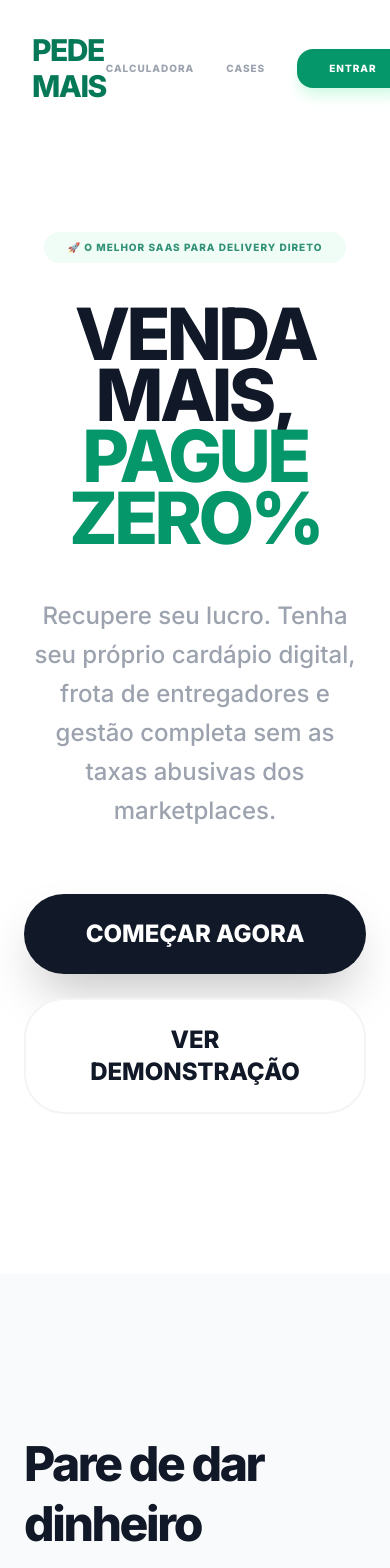
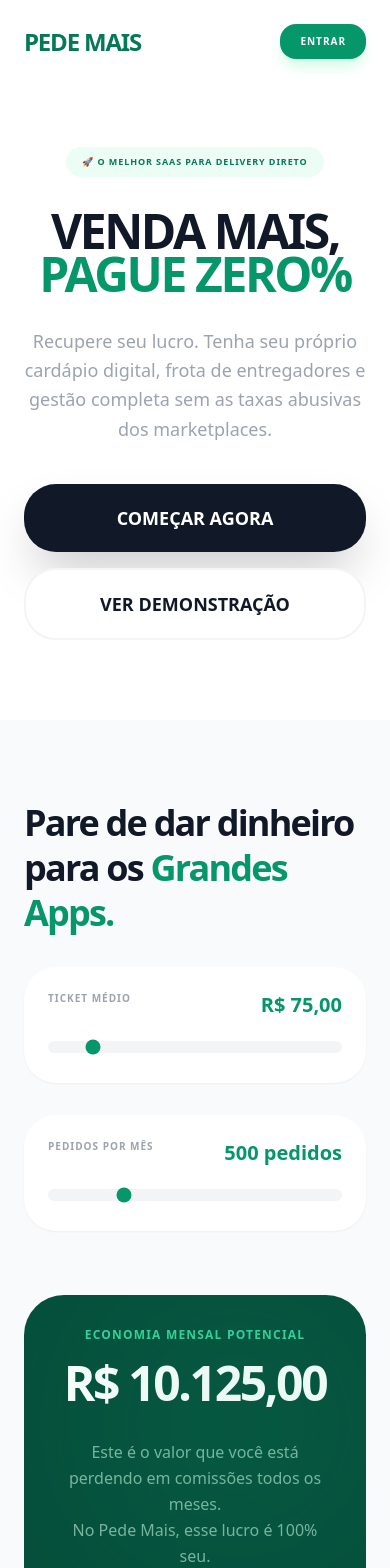
Before and after one commit to joaocarlostuc75/PedeMaisFinal, a React (Vite) app: page / in a window 390 px wide. Shown: the top 1568 px of the page. Built offline with nearby package versions, Linux system fonts and the light colour scheme.

Commit message:
feat: Improve responsive design and UI elements
This commit enhances the user interface by implementing responsive design adjustments across several pages, ensuring better scalability on different screen sizes. It also refines UI elements for a cleaner and more user-friendly experience.

```diff
--- a/pages/LandingPage.tsx
+++ b/pages/LandingPage.tsx
@@ -20,51 +20,51 @@
   ];
 
   return (
-    <div className="min-h-screen bg-white">
-      <nav className="p-8 max-w-7xl mx-auto flex justify-between items-center bg-white/80 backdrop-blur-md sticky top-0 z-50">
-        <h1 className="text-3xl font-black text-emerald-700 tracking-tighter">PEDE MAIS</h1>
-        <div className="flex items-center gap-8 font-black uppercase text-[10px] tracking-widest">
-          <a href="#calculadora" className="text-gray-400 hover:text-emerald-600 transition-colors">Calculadora</a>
-          <a href="#cases" className="text-gray-400 hover:text-emerald-600 transition-colors">Cases</a>
-          <Link to="/login" className="bg-emerald-600 text-white px-8 py-3 rounded-2xl shadow-lg shadow-emerald-100 hover:scale-105 transition-all">ENTRAR</Link>
+    <div className="min-h-screen bg-white font-sans overflow-x-hidden">
+      <nav className="p-6 md:p-8 max-w-7xl mx-auto flex justify-between items-center bg-white/80 backdrop-blur-md sticky top-0 z-50">
+        <h1 className="text-2xl md:text-3xl font-black text-emerald-700 tracking-tighter">PEDE MAIS</h1>
+        <div className="flex items-center gap-4 md:gap-8 font-black uppercase text-[10px] tracking-widest">
+          <a href="#calculadora" className="hidden md:block text-gray-400 hover:text-emerald-600 transition-colors">Calculadora</a>
+          <a href="#cases" className="hidden md:block text-gray-400 hover:text-emerald-600 transition-colors">Cases</a>
+          <Link to="/login" className="bg-emerald-600 text-white px-5 py-2.5 md:px-8 md:py-3 rounded-2xl shadow-lg shadow-emerald-100 hover:scale-105 transition-all">ENTRAR</Link>
         </div>
       </nav>
 
-      <section className="pt-24 pb-40 px-6 text-center max-w-6xl mx-auto">
-        <div className="inline-block bg-emerald-50 text-emerald-700 px-6 py-2 rounded-full text-[10px] font-black uppercase tracking-widest mb-10 animate-pulse">
+      <section className="pt-16 pb-20 md:pt-24 md:pb-40 px-6 text-center max-w-6xl mx-auto">
+        <div className="inline-block bg-emerald-50 text-emerald-700 px-4 py-2 md:px-6 rounded-full text-[9px] md:text-[10px] font-black uppercase tracking-widest mb-8 md:mb-10 animate-pulse">
           🚀 O MELHOR SAAS PARA DELIVERY DIRETO
         </div>
-        <h1 className="text-7xl md:text-9xl font-black text-gray-900 leading-[0.85] tracking-tighter mb-12">
+        <h1 className="text-5xl sm:text-7xl md:text-9xl font-black text-gray-900 leading-[0.9] tracking-tighter mb-8 md:mb-12">
           VENDA MAIS,<br/><span className="text-emerald-600">PAGUE ZERO%</span>
         </h1>
-        <p className="text-2xl text-gray-400 max-w-3xl mx-auto mb-16 font-medium leading-relaxed">
+        <p className="text-lg md:text-2xl text-gray-400 max-w-3xl mx-auto mb-10 md:mb-16 font-medium leading-relaxed">
           Recupere seu lucro. Tenha seu próprio cardápio digital, frota de entregadores e gestão completa sem as taxas abusivas dos marketplaces.
         </p>
-        <div className="flex flex-col md:flex-row justify-center gap-6">
+        <div className="flex flex-col md:flex-row justify-center gap-4 md:gap-6">
           <button
             onClick={() => navigate('/onboarding')}
-            className="bg-gray-900 text-white px-12 py-6 rounded-[2.5rem] font-black text-2xl shadow-2xl hover:bg-emerald-600 transition-all hover:scale-105"
+            className="bg-gray-900 text-white px-8 py-5 md:px-12 md:py-6 rounded-[2rem] md:rounded-[2.5rem] font-black text-lg md:text-2xl shadow-2xl hover:bg-emerald-600 transition-all hover:scale-105"
           >
             COMEÇAR AGORA
           </button>
           <button
             onClick={() => navigate('/onboarding')}
-            className="bg-white border-2 border-gray-100 text-gray-900 px-12 py-6 rounded-[2.5rem] font-black text-2xl hover:border-emerald-500 transition-all"
+            className="bg-white border-2 border-gray-100 text-gray-900 px-8 py-5 md:px-12 md:py-6 rounded-[2rem] md:rounded-[2.5rem] font-black text-lg md:text-2xl hover:border-emerald-500 transition-all"
           >
             VER DEMONSTRAÇÃO
           </button>
         </div>
       </section>
 
-      <section id="calculadora" className="bg-gray-50 py-40">
+      <section id="calculadora" className="bg-gray-50 py-20 md:py-40">
         <div className="max-w-7xl mx-auto px-6">
-          <div className="grid lg:grid-cols-2 gap-24 items-center">
-            <div className="space-y-12">
-              <h2 className="text-5xl md:text-6xl font-black text-gray-900 tracking-tighter leading-tight">
+          <div className="grid lg:grid-cols-2 gap-16 md:gap-24 items-center">
+            <div className="space-y-8 md:space-y-12">
+              <h2 className="text-4xl md:text-6xl font-black text-gray-900 tracking-tighter leading-tight">
                 Pare de dar dinheiro <br/> para os <span className="text-emerald-600">Grandes Apps.</span>
               </h2>
-              <div className="space-y-12">
-                <div className="bg-white p-10 rounded-[2.5rem] shadow-sm">
+              <div className="space-y-8 md:space-y-12">
+                <div className="bg-white p-6 md:p-10 rounded-[2rem] md:rounded-[2.5rem] shadow-sm">
                   <div className="flex justify-between mb-4">
                     <label className="text-[10px] font-black text-gray-400 uppercase tracking-widest">Ticket Médio</label>
                     <span className="font-black text-emerald-600 text-xl">{formatCurrency(ticket)}</span>
@@ -75,7 +75,7 @@
                     className="w-full h-3 bg-gray-100 rounded-lg appearance-none cursor-pointer accent-emerald-600"
                   />
                 </div>
-                <div className="bg-white p-10 rounded-[2.5rem] shadow-sm">
+                <div className="bg-white p-6 md:p-10 rounded-[2rem] md:rounded-[2.5rem] shadow-sm">
                   <div className="flex justify-between mb-4">
                     <label className="text-[10px] font-black text-gray-400 uppercase tracking-widest">Pedidos por Mês</label>
                     <span className="font-black text-emerald-600 text-xl">{pedidos} pedidos</span>
@@ -89,16 +89,16 @@
               </div>
             </div>
 
-            <div className="bg-emerald-900 text-white rounded-[3.5rem] p-16 shadow-3xl text-center relative overflow-hidden">
+            <div className="bg-emerald-900 text-white rounded-[2.5rem] md:rounded-[3.5rem] p-8 md:p-16 shadow-3xl text-center relative overflow-hidden">
                <div className="absolute top-0 right-0 w-64 h-64 bg-emerald-500 rounded-full blur-[120px] opacity-20" />
-               <p className="text-emerald-400 font-black uppercase tracking-widest text-xs mb-6">ECONOMIA MENSAL POTENCIAL</p>
-               <h3 className="text-7xl md:text-8xl font-black mb-10 tracking-tighter">{formatCurrency(roiExtra)}</h3>
-               <p className="text-emerald-100/60 font-medium text-lg leading-relaxed">
+               <p className="text-emerald-400 font-black uppercase tracking-widest text-xs mb-4 md:mb-6">ECONOMIA MENSAL POTENCIAL</p>
+               <h3 className="text-5xl md:text-8xl font-black mb-8 md:mb-10 tracking-tighter">{formatCurrency(roiExtra)}</h3>
+               <p className="text-emerald-100/60 font-medium text-base md:text-lg leading-relaxed">
                  Este é o valor que você está perdendo em comissões todos os meses. <br/> No Pede Mais, esse lucro é 100% seu.
                </p>
                <button
                 onClick={() => navigate('/onboarding')}
-                className="mt-12 w-full bg-emerald-500 hover:bg-emerald-400 text-white py-6 rounded-[2rem] font-black text-xl shadow-xl transition-all"
+                className="mt-8 md:mt-12 w-full bg-emerald-500 hover:bg-emerald-400 text-white py-4 md:py-6 rounded-[1.5rem] md:rounded-[2rem] font-black text-lg md:text-xl shadow-xl transition-all"
                >
                   QUERO ECONOMIZAR AGORA
                </button>
@@ -107,45 +107,45 @@
         </div>
       </section>
 
-      <section id="cases" className="py-40 overflow-hidden">
-        <div className="max-w-7xl mx-auto px-6 mb-20 text-center">
-          <h2 className="text-5xl font-black text-gray-900 tracking-tighter">Quem usa, <span className="text-emerald-600">vende mais.</span></h2>
+      <section id="cases" className="py-20 md:py-40 overflow-hidden">
+        <div className="max-w-7xl mx-auto px-6 mb-12 md:mb-20 text-center">
+          <h2 className="text-4xl md:text-5xl font-black text-gray-900 tracking-tighter">Quem usa, <span className="text-emerald-600">vende mais.</span></h2>
         </div>
-        <div className="flex gap-8 px-6 animate-scroll whitespace-nowrap">
+        <div className="flex gap-6 md:gap-8 px-6 animate-scroll whitespace-nowrap">
           {[...cases, ...cases].map((c, i) => (
-            <div key={i} className="inline-block bg-white border border-gray-100 p-10 rounded-[2.5rem] shadow-sm min-w-[350px]">
-              <div className="text-5xl mb-6">{c.logo}</div>
-              <h4 className="text-2xl font-black text-gray-900 mb-2">{c.nome}</h4>
-              <p className="text-gray-400 font-bold mb-6">{c.cidade}</p>
-              <div className="bg-emerald-50 text-emerald-700 p-6 rounded-2xl font-black">
-                Crescimento de <span className="text-3xl block">{c.crescimento}</span>
+            <div key={i} className="inline-block bg-white border border-gray-100 p-8 md:p-10 rounded-[2rem] md:rounded-[2.5rem] shadow-sm min-w-[300px] md:min-w-[350px]">
+              <div className="text-4xl md:text-5xl mb-6">{c.logo}</div>
+              <h4 className="text-xl md:text-2xl font-black text-gray-900 mb-2">{c.nome}</h4>
+              <p className="text-gray-400 font-bold mb-6 text-sm md:text-base">{c.cidade}</p>
+              <div className="bg-emerald-50 text-emerald-700 p-4 md:p-6 rounded-2xl font-black text-sm md:text-base">
+                Crescimento de <span className="text-2xl md:text-3xl block">{c.crescimento}</span>
               </div>
             </div>
           ))}
         </div>
       </section>
 
-      <section className="bg-gray-900 py-32 px-6">
+      <section className="bg-gray-900 py-20 md:py-32 px-6">
         <div className="max-w-4xl mx-auto text-center">
-          <h2 className="text-5xl font-black text-white tracking-tighter mb-8">Experimente grátis por 7 dias.</h2>
-          <p className="text-gray-400 text-xl mb-12">Sem cartão de crédito, sem burocracia. Cadastre seu e-mail e comece a vender.</p>
+          <h2 className="text-4xl md:text-5xl font-black text-white tracking-tighter mb-6 md:mb-8">Experimente grátis por 7 dias.</h2>
+          <p className="text-gray-400 text-lg md:text-xl mb-10 md:mb-12">Sem cartão de crédito, sem burocracia. Cadastre seu e-mail e comece a vender.</p>
           <form className="flex flex-col md:flex-row gap-4" onSubmit={(e) => { e.preventDefault(); navigate('/onboarding'); }}>
             <input
               type="email" placeholder="seu@email.com" required value={email} onChange={(e) => setEmail(e.target.value)}
-              className="flex-1 bg-white/10 border-2 border-white/10 rounded-2xl px-8 py-5 text-white font-bold focus:border-emerald-500 outline-none transition-all"
+              className="flex-1 bg-white/10 border-2 border-white/10 rounded-2xl px-6 md:px-8 py-4 md:py-5 text-white font-bold focus:border-emerald-500 outline-none transition-all"
             />
-            <button className="bg-emerald-600 hover:bg-emerald-500 text-white px-12 py-5 rounded-2xl font-black text-xl shadow-xl transition-all">
+            <button className="bg-emerald-600 hover:bg-emerald-500 text-white px-8 md:px-12 py-4 md:py-5 rounded-2xl font-black text-lg md:text-xl shadow-xl transition-all">
               CRIAR MINHA LOJA
             </button>
           </form>
         </div>
       </section>
 
-      <footer className="py-20 bg-white border-t border-gray-50 px-6">
+      <footer className="py-12 md:py-20 bg-white border-t border-gray-50 px-6">
         <div className="max-w-7xl mx-auto grid md:grid-cols-4 gap-12">
           <div className="col-span-2">
-            <h1 className="text-4xl font-black text-emerald-700 tracking-tighter mb-6">PEDE MAIS</h1>
-            <p className="text-gray-400 font-medium text-lg max-w-sm">A maior plataforma de canais diretos do Brasil. Tecnologia de ponta para o pequeno e médio varejista.</p>
+            <h1 className="text-3xl md:text-4xl font-black text-emerald-700 tracking-tighter mb-6">PEDE MAIS</h1>
+            <p className="text-gray-400 font-medium text-base md:text-lg max-w-sm">A maior plataforma de canais diretos do Brasil. Tecnologia de ponta para o pequeno e médio varejista.</p>
           </div>
           <div>
             <h5 className="font-black uppercase text-[10px] tracking-widest text-gray-900 mb-6">Links Úteis</h5>
@@ -155,8 +155,8 @@
               <li><a href="#" className="hover:text-emerald-600">Suporte</a></li>
             </ul>
           </div>
-          <div className="flex flex-col items-end justify-between">
-            <a href="https://wa.me/5511999999999?text=Quero%20vender%20no%20Pede%20Mais" target="_blank" className="flex items-center gap-4 bg-[#25D366] text-white px-8 py-4 rounded-2xl font-black shadow-lg hover:scale-105 transition-all">
+          <div className="flex flex-col items-start md:items-end justify-between">
+            <a href="https://wa.me/5511999999999?text=Quero%20vender%20no%20Pede%20Mais" target="_blank" className="flex items-center gap-4 bg-[#25D366] text-white px-6 md:px-8 py-4 rounded-2xl font-black shadow-lg hover:scale-105 transition-all w-full md:w-auto justify-center">
                <span>FALE COM VENDAS</span>
                <svg className="w-5 h-5 fill-current" viewBox="0 0 24 24"><path d="M12.031 6.172c-3.181 0-5.767 2.586-5.768 5.766-.001 1.298.38 2.27 1.019 3.287l-.582 2.128 2.182-.573c.978.58 1.911.928 3.145.929 3.178 0 5.767-2.587 5.768-5.766 0-3.18-2.587-5.771-5.764-5.771zm3.392 8.244c-.144.405-.837.774-1.17.824-.312.045-.634.053-1.047-.057-.262-.069-.517-.149-1.512-.567-1.179-.494-1.925-1.635-1.984-1.712-.058-.077-.471-.625-.471-1.202 0-.577.301-.86.41-.977.108-.117.234-.146.312-.146.079 0 .158.001.228.004.075.003.176-.028.275.212.1.243.344.838.374.899.03.061.05.132.01.213-.04.081-.061.132-.121.203-.061.071-.128.158-.183.213-.061.061-.125.128-.054.25.071.121.315.52.676.841.465.412.857.541.978.601.121.061.192.051.264-.03.071-.081.305-.355.387-.477.082-.121.163-.101.275-.061.111.04.706.334.827.395.121.061.203.091.233.142.031.051.031.294-.112.699z"/></svg>
             </a>
```
Also changed, not shown: pages/SuperAdminLojas.tsx (+20 -18 lines).
